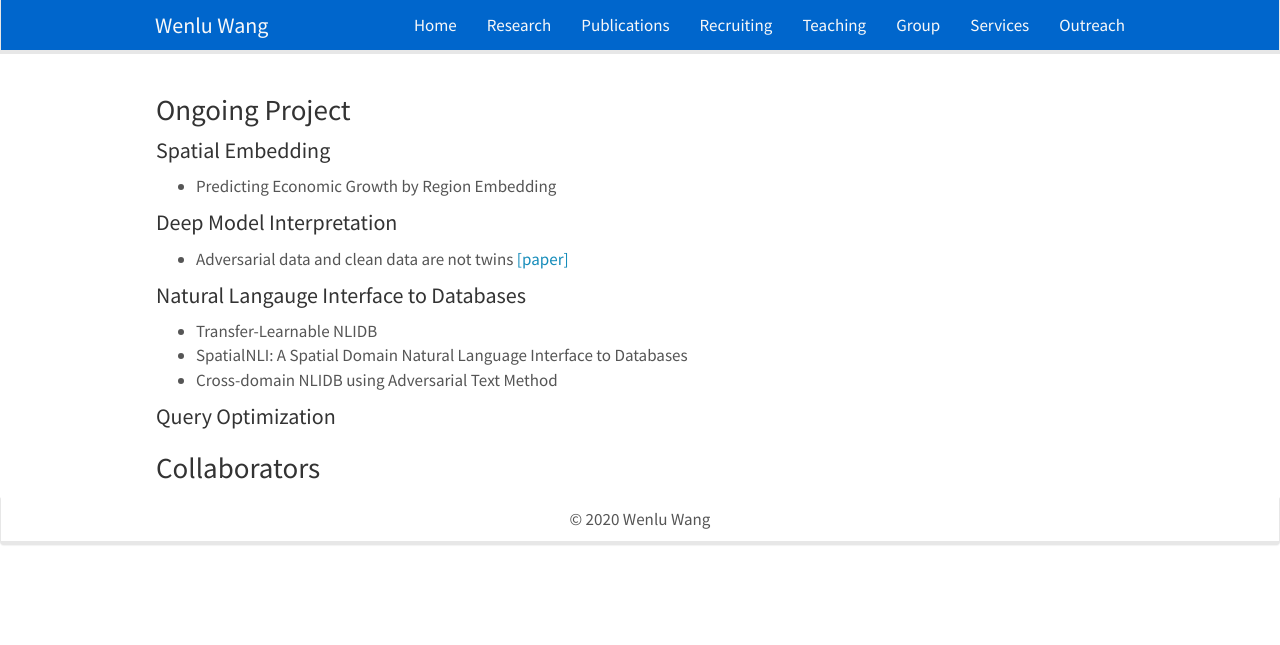
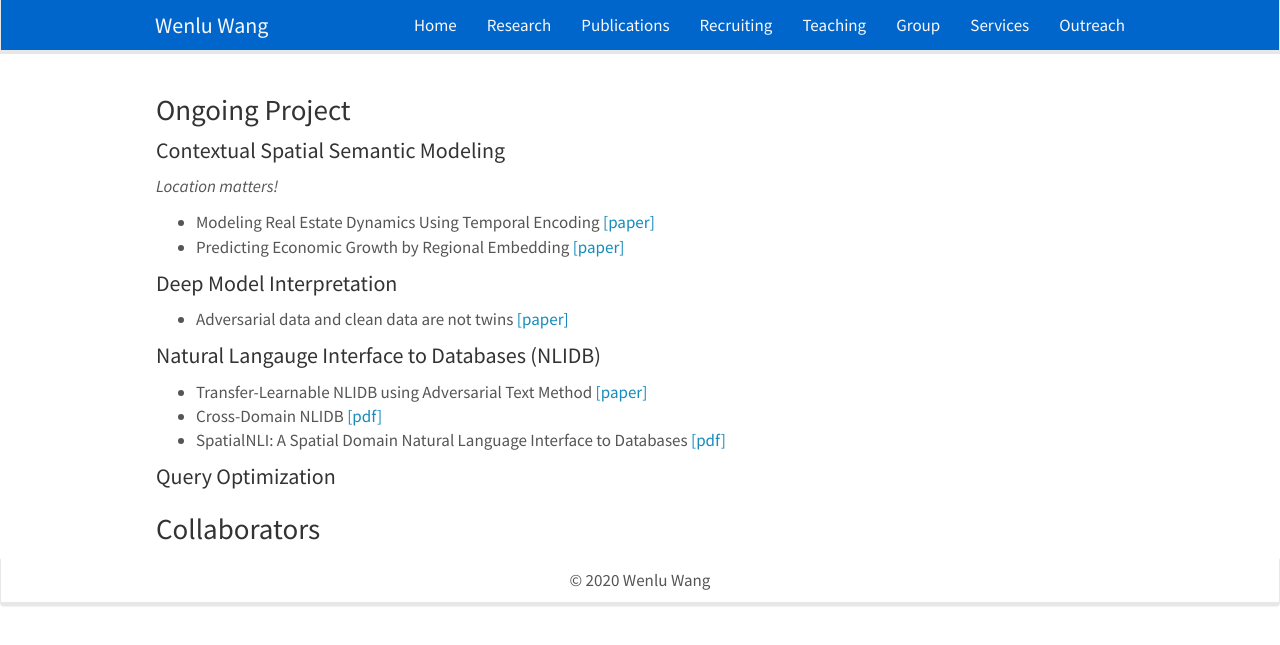
Before and after one commit to WENLU-W/WENLU-W.github.io, a Jekyll site: the page built from docs/_pages/research.md, in a window 1280 px wide. Shown: the top 645 px of the page. Built offline with Jekyll 4.4.1, drawn with Linux system fonts in a browser that asks for light colours; nearby versions of some CDN libraries.

Commit message:
Update research.md

```diff
--- a/docs/_pages/research.md
+++ b/docs/_pages/research.md
@@ -8,19 +8,20 @@
 
 ### Ongoing Project
 
-#### Spatial Embedding
+#### Contextual Spatial Semantic Modeling
 
-- Predicting Economic Growth by Region Embedding
+*Location matters!*
+
+- Modeling Real Estate Dynamics Using Temporal Encoding <a href="">[paper]</a>
+- Predicting Economic Growth by Regional Embedding <a href="https://dl.acm.org/doi/abs/10.1145/3340531.3411882">[paper]</a>
 
 #### Deep Model Interpretation
-
 - Adversarial data and clean data are not twins <a href="https://arxiv.org/pdf/1704.04960.pdf">[paper]</a>
 
-#### Natural Langauge Interface to Databases
-
-- Transfer-Learnable NLIDB
-- SpatialNLI: A Spatial Domain Natural Language Interface to Databases
-- Cross-domain NLIDB using Adversarial Text Method
+#### Natural Langauge Interface to Databases (NLIDB)
+- Transfer-Learnable NLIDB using Adversarial Text Method <a href="https://ieeexplore.ieee.org/abstract/document/9101534">[paper]</a>
+- Cross-Domain NLIDB <a href="http://ceur-ws.org/Vol-2399/paper14.pdf">[pdf]</a>
+- SpatialNLI: A Spatial Domain Natural Language Interface to Databases <a href="https://arxiv.org/abs/1908.10917">[pdf]</a>
 
 #### Query Optimization
 
```
